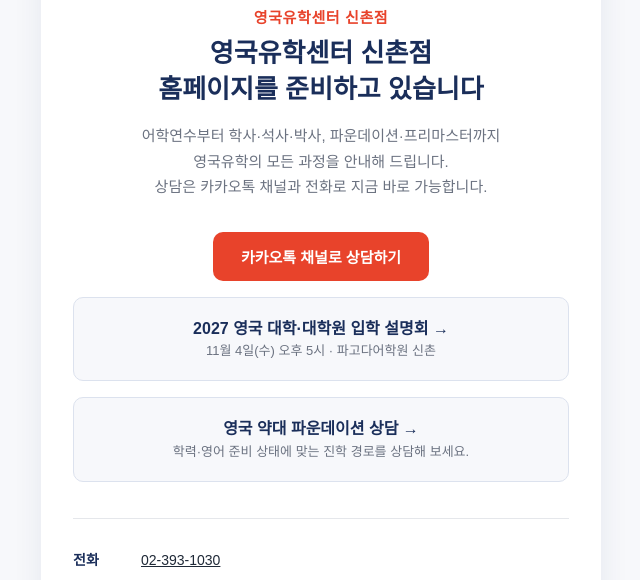
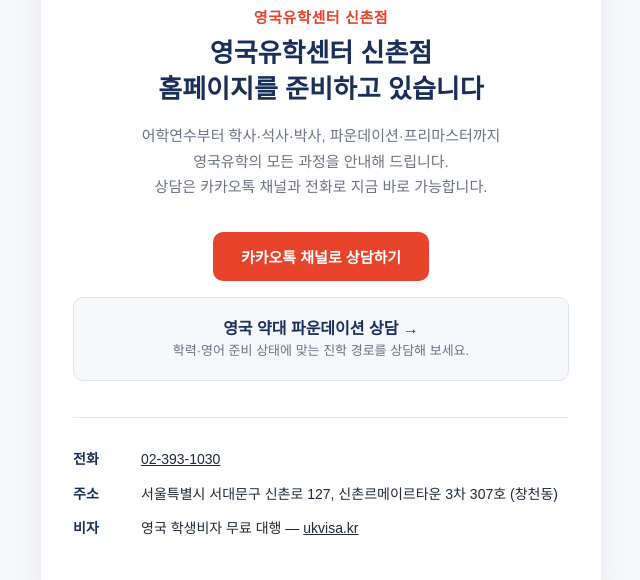
Before and after one commit to uksinchon/uksinchon-site, a plain HTML site: page index.html in a window 1280 px wide. Shown: the part 220-800 px from the top of the page, without its empty margins (319-959 px from the left). Drawn offline with Linux system fonts and the light colour scheme; no server answers; a web font is replaced by a local one.

Commit message:
Remove Pagoda seminar notice from homepage

```diff
--- a/index.html
+++ b/index.html
@@ -31,9 +31,9 @@
   .cta { display:inline-block; background:var(--coral); color:#fff; text-decoration:none; font-weight:700;
          padding:14px 28px; border-radius:10px; font-size:15px; }
   .cta:hover { opacity:.92; }
-  .pharmacy-link, .notice-link, .blog-link { display:block; margin-top:16px; padding:18px; border:1px solid #dce2ee; border-radius:10px;
+  .pharmacy-link, .blog-link { display:block; margin-top:16px; padding:18px; border:1px solid #dce2ee; border-radius:10px;
                    color:var(--navy); text-decoration:none; line-height:1.6; background:#f7f8fb; }
-  .pharmacy-link span, .notice-link span, .blog-link span { display:block; color:var(--muted); font-size:13px; font-weight:400; }
+  .pharmacy-link span, .blog-link span { display:block; color:var(--muted); font-size:13px; font-weight:400; }
   [hidden] { display:none !important; }
   a:focus-visible { outline:3px solid var(--navy); outline-offset:4px; }
   dl { margin-top:36px; text-align:left; border-top:1px solid #e5e7eb; padding-top:24px; font-size:14px; }
@@ -55,7 +55,6 @@
       상담은 카카오톡 채널과 전화로 지금 바로 가능합니다.</p>
     <a class="cta" href="https://pf.kakao.com/_VNmTxd" target="_blank" rel="noopener">카카오톡 채널로 상담하기</a>
     <a id="blog-entry" class="blog-link" href="./blog/" hidden><strong>신촌점 블로그 →</strong><span>직원들이 전하는 유학 준비 안내와 상담 이야기</span></a>
-    <a class="notice-link" href="./seminar-2027/index.html"><strong>2027 영국 대학·대학원 입학 설명회 →</strong><span>11월 4일(수) 오후 5시 · 파고다어학원 신촌</span></a>
     <a class="pharmacy-link" href="./pharmacy/index.html"><strong>영국 약대 파운데이션 상담 →</strong><span>학력·영어 준비 상태에 맞는 진학 경로를 상담해 보세요.</span></a>
     <dl>
       <div><dt>전화</dt><dd><a href="tel:+8223931030">02-393-1030</a></dd></div>
```
